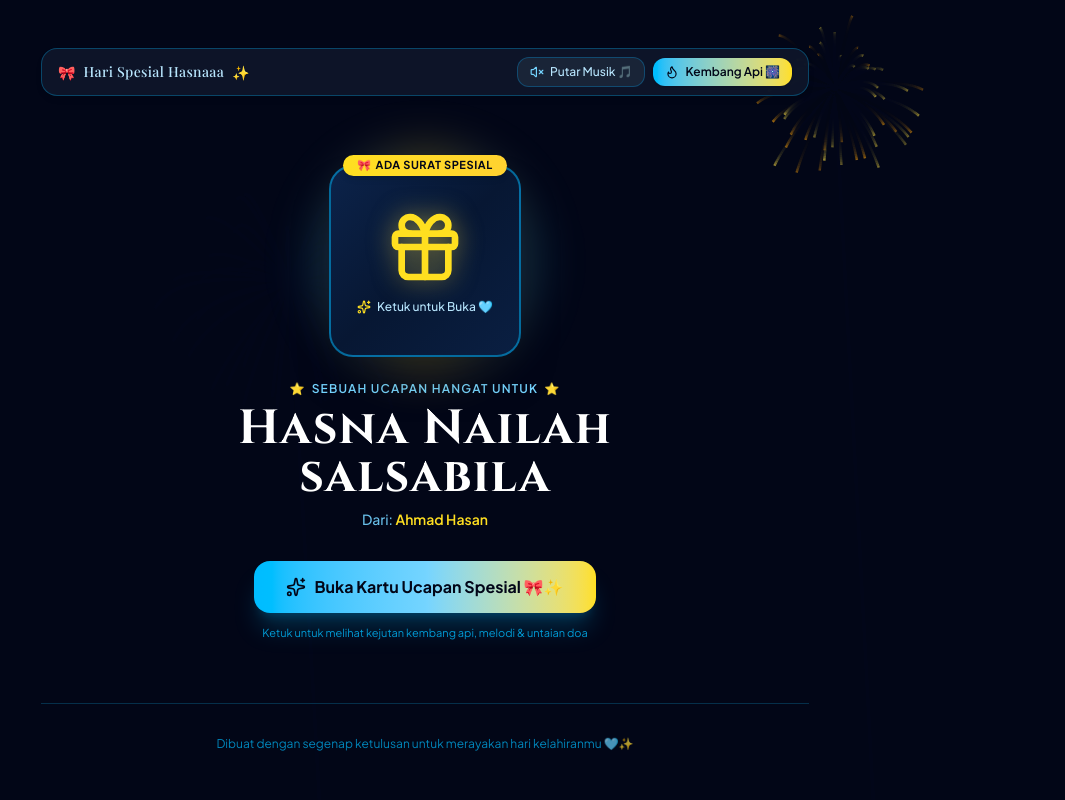
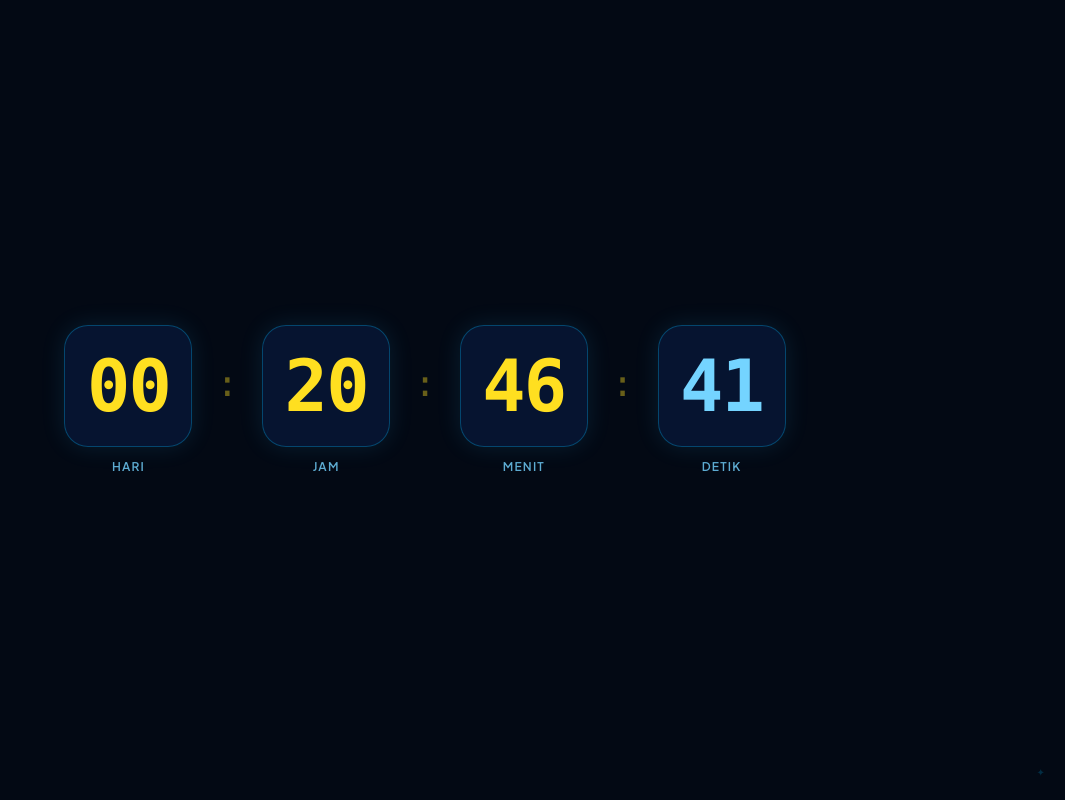
Before and after one commit to ahmdbg/habedeee, a React (Vite) app: page / in a window 1280 px wide. Shown: the whole page, without its empty margins (215-1280 px from the left). Built offline with nearby package versions, Linux system fonts and the light colour scheme; a web font is replaced by a local one.

Commit message:
feat: implement countdown lock for access control
Added a `CountdownLock` component to restrict access to the celebration card until the specified target date. Included URL-based bypass for previewing and a footer link to toggle back to the countdown state.

```diff
--- a/src/App.tsx
+++ b/src/App.tsx
@@ -1,18 +1,44 @@
+import { useState } from 'react';
 import { FireworksCanvas } from './components/FireworksCanvas';
 import { CelebrationCard } from './components/CelebrationCard';
+import { CountdownLock } from './components/CountdownLock';
 import { BIRTHDAY_DATA } from './config/birthdayData';
 
 export default function App() {
+  const targetTime = new Date(BIRTHDAY_DATA.unlockTargetTime).getTime();
+
+  // Check if target time (15 Oktober 2026, 20:00 WIB) has arrived or if bypass was requested via URL
+  const checkInitialUnlock = (): boolean => {
+    if (typeof window !== 'undefined') {
+      const search = new URLSearchParams(window.location.search);
+      if (search.get('preview') === 'true' || search.has('bypass')) {
+        return true;
+      }
+    }
+    return Date.now() >= targetTime;
+  };
+
+  const [isUnlocked, setIsUnlocked] = useState<boolean>(checkInitialUnlock);
+
   return (
     <div className="relative min-h-screen w-full bg-[#030914] text-slate-100 overflow-x-hidden select-text">
-      {/* Background Interactive Fireworks Canvas (Sky Blue & Butter Yellow) */}
+      {/* Background Interactive Fireworks Canvas (active when unlocked) */}
       <FireworksCanvas
-        active={BIRTHDAY_DATA.showFireworks}
+        active={isUnlocked && BIRTHDAY_DATA.showFireworks}
         soundEnabled={true}
       />
 
-      {/* Primary Birthday Celebration Card */}
-      <CelebrationCard />
+      {/* Display Countdown Lock before 15 Oktober 2026 20.00 WIB, or Celebration Card once unlocked */}
+      {!isUnlocked ? (
+        <CountdownLock
+          onUnlock={() => setIsUnlocked(true)}
+          onPreviewBypass={() => setIsUnlocked(true)}
+        />
+      ) : (
+        <CelebrationCard
+          onShowCountdown={() => setIsUnlocked(false)}
+        />
+      )}
     </div>
   );
 }
--- a/src/components/CelebrationCard.tsx
+++ b/src/components/CelebrationCard.tsx
@@ -14,7 +14,11 @@ import { BIRTHDAY_DATA } from '../config/birthdayData';
 import { InteractiveCake } from './InteractiveCake';
 import { audioEngine } from '../utils/audio';
 
-export function CelebrationCard() {
+interface CelebrationCardProps {
+  onShowCountdown?: () => void;
+}
+
+export function CelebrationCard({ onShowCountdown }: CelebrationCardProps) {
   const [isOpened, setIsOpened] = useState(false);
   const [isMusicPlaying, setIsMusicPlaying] = useState(false);
 
@@ -345,10 +349,20 @@ export function CelebrationCard() {
       </main>
 
       {/* Gentle Footer */}
-      <footer className="w-full max-w-3xl flex items-center justify-center text-center text-xs text-sky-400/70 pt-8 mt-4 border-t border-sky-950">
+      <footer className="w-full max-w-3xl flex flex-col sm:flex-row items-center justify-between gap-3 text-center text-xs text-sky-400/70 pt-8 mt-4 border-t border-sky-950">
         <p>
           Dibuat dengan segenap ketulusan untuk merayakan hari kelahiranmu 🩵✨
         </p>
+        {onShowCountdown && (
+          <button
+            onClick={onShowCountdown}
+            className="text-[11px] text-sky-300/80 hover:text-yellow-300 transition-colors py-1 px-3 rounded-xl hover:bg-slate-900/90 border border-sky-500/20 cursor-pointer flex items-center gap-1.5"
+            title="Kembali ke halaman hitung mundur"
+          >
+            <span>⏳</span>
+            <span>Lihat Tampilan Countdown</span>
+          </button>
+        )}
       </footer>
     </div>
   );
--- /dev/null
+++ b/src/components/CountdownLock.tsx
@@ -0,0 +1,130 @@
+import { useState, useEffect } from 'react';
+import { BIRTHDAY_DATA } from '../config/birthdayData';
+
+interface CountdownLockProps {
+  onUnlock: () => void;
+  onPreviewBypass: () => void;
+}
+
+interface TimeRemaining {
+  days: number;
+  hours: number;
+  minutes: number;
+  seconds: number;
+  isUnlocked: boolean;
+}
+
+export function CountdownLock({ onUnlock, onPreviewBypass }: CountdownLockProps) {
+  const data = BIRTHDAY_DATA;
+  const targetDate = new Date(data.unlockTargetTime).getTime();
+
+  const calculateTimeRemaining = (): TimeRemaining => {
+    const now = Date.now();
+    const diff = targetDate - now;
+
+    if (diff <= 0) {
+      return { days: 0, hours: 0, minutes: 0, seconds: 0, isUnlocked: true };
+    }
+
+    const days = Math.floor(diff / (1000 * 60 * 60 * 24));
+    const hours = Math.floor((diff / (1000 * 60 * 60)) % 24);
+    const minutes = Math.floor((diff / 1000 / 60) % 60);
+    const seconds = Math.floor((diff / 1000) % 60);
+
+    return { days, hours, minutes, seconds, isUnlocked: false };
+  };
+
+  const [timeLeft, setTimeLeft] = useState<TimeRemaining>(calculateTimeRemaining);
+
+  useEffect(() => {
+    const timer = setInterval(() => {
+      const remaining = calculateTimeRemaining();
+      setTimeLeft(remaining);
+
+      if (remaining.isUnlocked) {
+        clearInterval(timer);
+        onUnlock();
+      }
+    }, 1000);
+
+    return () => clearInterval(timer);
+  }, [targetDate, onUnlock]);
+
+  const pad = (num: number) => String(num).padStart(2, '0');
+
+  return (
+    <div className="relative min-h-screen w-full flex flex-col items-center justify-center px-4 z-10 select-none bg-[#030914]">
+      {/* Pure, Minimalist, Aesthetic Countdown Timer */}
+      <div className="flex items-center justify-center gap-2 sm:gap-4 md:gap-6">
+        {/* Days */}
+        <div className="flex flex-col items-center">
+          <div className="w-18 sm:w-28 md:w-32 py-4 sm:py-6 rounded-2xl sm:rounded-3xl bg-[#071733]/90 border border-sky-400/30 shadow-[0_0_25px_rgba(56,189,248,0.12)] flex items-center justify-center">
+            <span className="text-3xl sm:text-6xl md:text-7xl font-mono font-bold text-yellow-300 tabular-nums tracking-tight">
+              {pad(timeLeft.days)}
+            </span>
+          </div>
+          <span className="text-[10px] sm:text-xs font-semibold uppercase tracking-widest text-sky-300/80 mt-2 sm:mt-3">
+            Hari
+          </span>
+        </div>
+
+        <span className="text-2xl sm:text-4xl font-mono text-yellow-300/40 -translate-y-3 sm:-translate-y-4">
+          :
+        </span>
+
+        {/* Hours */}
+        <div className="flex flex-col items-center">
+          <div className="w-18 sm:w-28 md:w-32 py-4 sm:py-6 rounded-2xl sm:rounded-3xl bg-[#071733]/90 border border-sky-400/30 shadow-[0_0_25px_rgba(56,189,248,0.12)] flex items-center justify-center">
+            <span className="text-3xl sm:text-6xl md:text-7xl font-mono font-bold text-yellow-300 tabular-nums tracking-tight">
+              {pad(timeLeft.hours)}
+            </span>
+          </div>
+          <span className="text-[10px] sm:text-xs font-semibold uppercase tracking-widest text-sky-300/80 mt-2 sm:mt-3">
+            Jam
+          </span>
+        </div>
+
+        <span className="text-2xl sm:text-4xl font-mono text-yellow-300/40 -translate-y-3 sm:-translate-y-4">
+          :
+        </span>
+
+        {/* Minutes */}
+        <div className="flex flex-col items-center">
+          <div className="w-18 sm:w-28 md:w-32 py-4 sm:py-6 rounded-2xl sm:rounded-3xl bg-[#071733]/90 border border-sky-400/30 shadow-[0_0_25px_rgba(56,189,248,0.12)] flex items-center justify-center">
+            <span className="text-3xl sm:text-6xl md:text-7xl font-mono font-bold text-yellow-300 tabular-nums tracking-tight">
+              {pad(timeLeft.minutes)}
+            </span>
+          </div>
+          <span className="text-[10px] sm:text-xs font-semibold uppercase tracking-widest text-sky-300/80 mt-2 sm:mt-3">
+            Menit
+          </span>
+        </div>
+
+        <span className="text-2xl sm:text-4xl font-mono text-yellow-300/40 -translate-y-3 sm:-translate-y-4">
+          :
+        </span>
+
+        {/* Seconds */}
+        <div className="flex flex-col items-center">
+          <div className="w-18 sm:w-28 md:w-32 py-4 sm:py-6 rounded-2xl sm:rounded-3xl bg-[#071733]/90 border border-sky-400/30 shadow-[0_0_25px_rgba(56,189,248,0.12)] flex items-center justify-center">
+            <span className="text-3xl sm:text-6xl md:text-7xl font-mono font-bold text-sky-300 tabular-nums tracking-tight">
+              {pad(timeLeft.seconds)}
+            </span>
+          </div>
+          <span className="text-[10px] sm:text-xs font-semibold uppercase tracking-widest text-sky-300/80 mt-2 sm:mt-3">
+            Detik
+          </span>
+        </div>
+      </div>
+
+      {/* Discreet Bypass for Owner (almost invisible in bottom corner, clickable for preview) */}
+      <button
+        onClick={onPreviewBypass}
+        className="fixed bottom-3 right-3 text-[10px] text-sky-400/20 hover:text-sky-300/70 p-2 rounded transition-colors cursor-pointer"
+        title="Pratinjau kartu"
+      >
+        ✦
+      </button>
+    </div>
+  );
+}
--- a/src/config/birthdayData.ts
+++ b/src/config/birthdayData.ts
@@ -29,6 +29,9 @@ export interface BirthdayData {
   musicAutoPlay: boolean;
   showCake: boolean;
   showFireworks: boolean;
+
+  // 5. Pengaturan Waktu Countdown
+  unlockTargetTime: string; // Waktu web bisa dibuka: 15 Oktober 2026 pukul 20.00
 }
 
 export const BIRTHDAY_DATA: BirthdayData = {
@@ -67,4 +70,8 @@ Semoga Allah memberikanmu banyak alasan untuk bersyukur dan kebahagiaan yang mem
   musicAutoPlay: true,  // Putar melodi otomatis saat kartu dibuka
   showCake: true,       // Tampilkan kue & lilin interaktif
   showFireworks: true,  // Tampilkan animasi kembang api di latar belakang
+
+  // --- 6. TARGET WAKTU COUNTDOWN ---
+  // Sebelum pukul 20.00 WIB tanggal 15 Oktober 2026, web terkunci dengan halaman hitung mundur
+  unlockTargetTime: '2026-10-15T20:00:00+07:00',
 };
```
